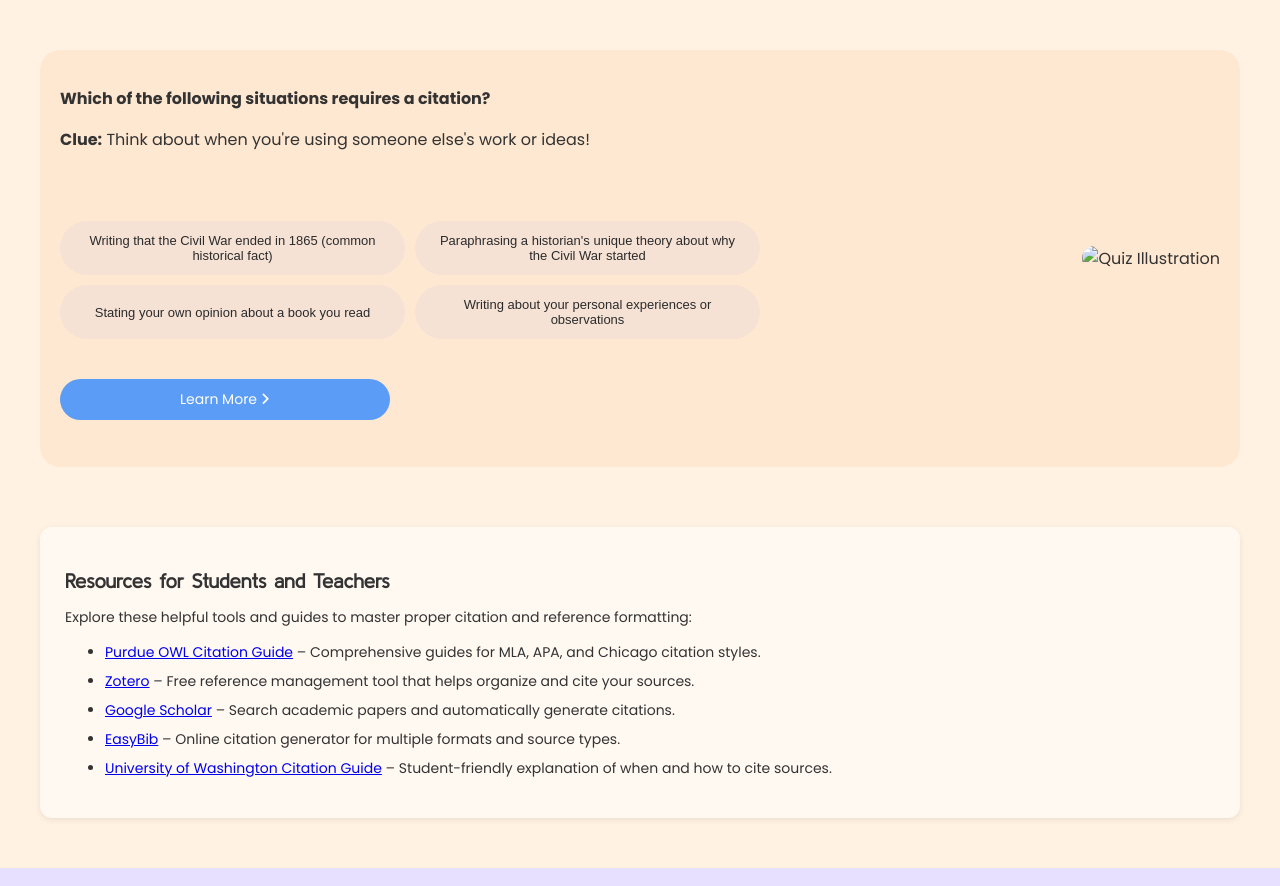
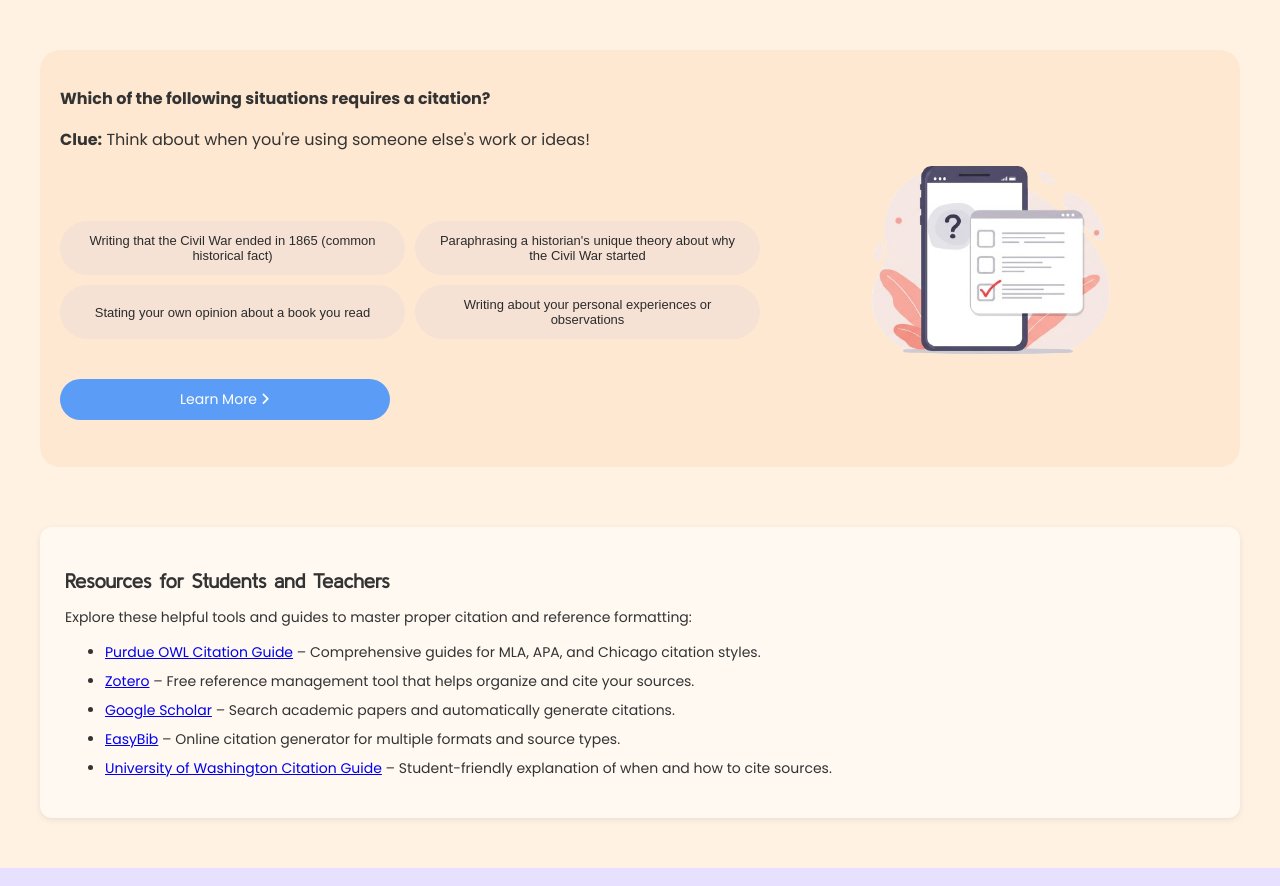
Before and after one commit to Ece182/436TermProject, a plain HTML site: page module3_2.html in a window 1280 px wide. Shown: the part 1500-2386 px from the top of the page. Drawn offline with nearby package versions, Linux system fonts and the light colour scheme; a web font is replaced by a local one.

Commit message:
Update module3_2.html

```diff
--- a/module3_2.html
+++ b/module3_2.html
@@ -84,7 +84,7 @@
         </div>
         <a href="#learn-more" class="quiz-button visible">Learn More <i class="fa-solid fa-angle-right"></i></a>
       </div>
-      <img class="quiz-img" src="images/quiz" alt="Quiz Illustration">
+      <img class="quiz-img" src="images/quiz.png" alt="Quiz Illustration">
     </section>
 
     <section class="extra-resources" id="learn-more">
```
